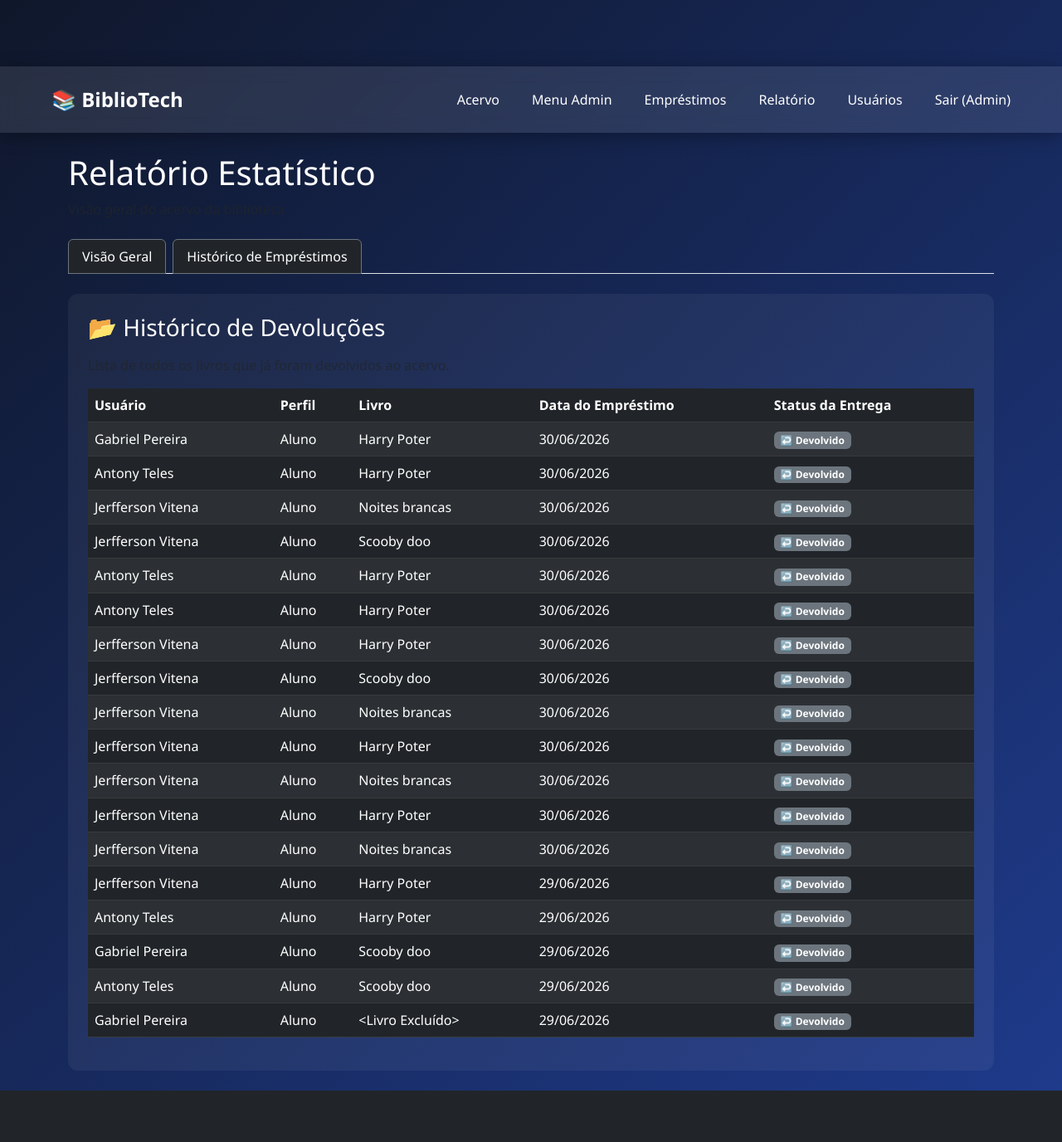
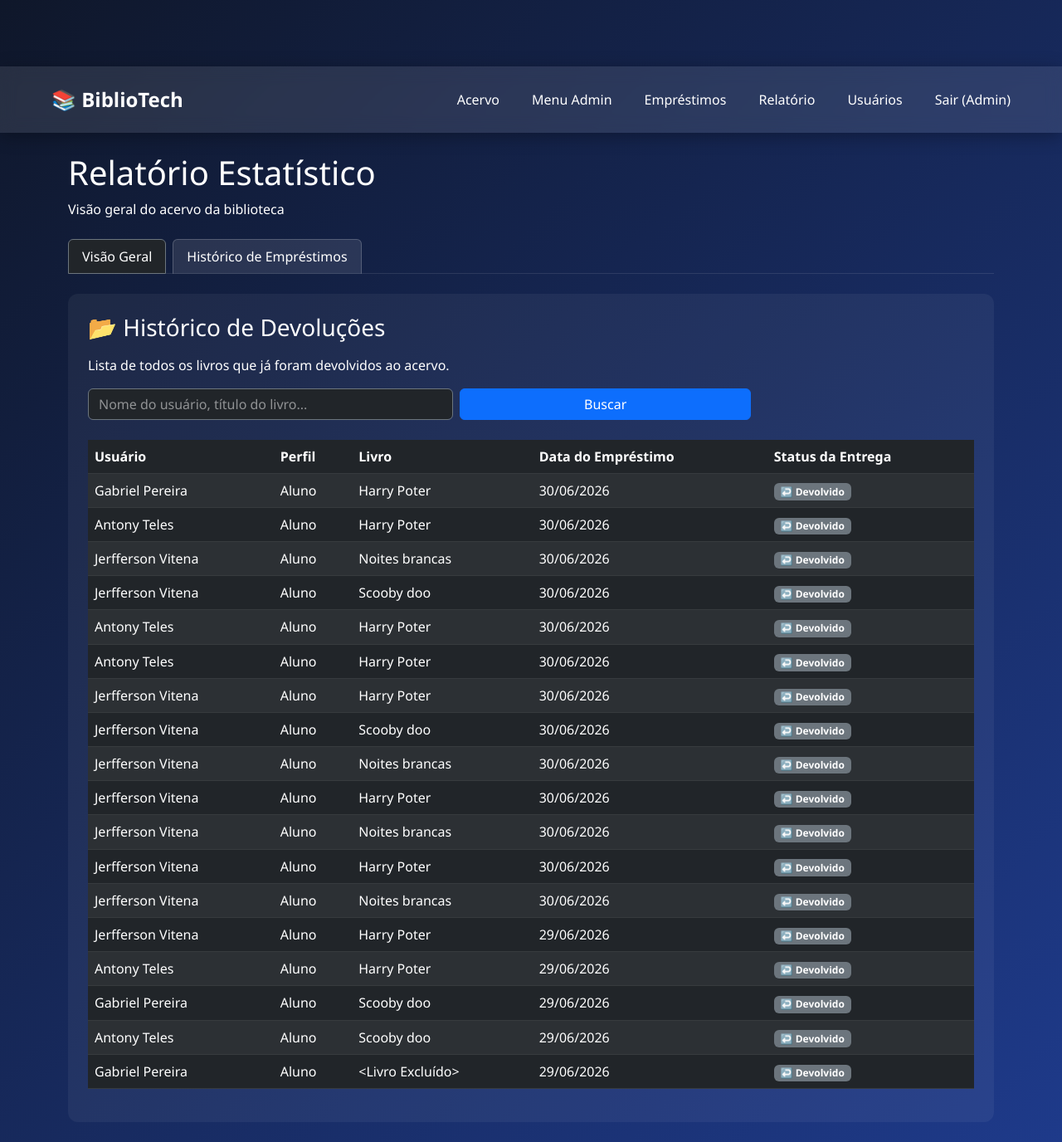
Before and after one commit to antony3005/LibraryProject, a Flask app: page /relatorio in a window 1280 px wide, after a click on "Histórico de Empréstimos". Shown: the whole page at 83% size. Before the commit the page ends 1314 px from the top, so only its background shows below. Run offline with Flask 3, Linux system fonts and the light colour scheme; a user stored in the database is signed in; some libraries are stand-ins or nearby versions.

Commit message:
Adiçao de filtro por nome e titulo ao relatorio e marcação na aba de relatorios

```diff
--- a/app/routes.py
+++ b/app/routes.py
@@ -382,22 +382,38 @@ def painel_professor():
 def relatorio():
     hoje = datetime.utcnow()
 
+    # 1. Captura o termo de busca digitado no input (name="busca")
+    busca = request.args.get('busca', '').strip()
+
     categorias = Categoria.query.all()
     livros_por_categoria = [
         {'nome': c.nome, 'total': len(c.livros)} for c in categorias
     ]
 
-    # Carrega o livro junto para evitar erro se livro foi excluído
-    emprestimos_ativos = Emprestimo.query.options(joinedload(Emprestimo.livro)) \
-        .filter_by(devolucao=False).all()
+    # 2. Cria as queries base para Ativos e Histórico
+    query_ativos = Emprestimo.query.options(joinedload(Emprestimo.livro), joinedload(Emprestimo.usuario)).filter_by(devolucao=False)
+    query_historico = Emprestimo.query.options(joinedload(Emprestimo.livro), joinedload(Emprestimo.usuario)).filter_by(devolucao=True)
 
-    historico_emprestimos = Emprestimo.query.options(joinedload(Emprestimo.livro)) \
-        .filter_by(devolucao=True).order_by(Emprestimo.id.desc()).all()
+    # 3. Se o usuário digitou algo na busca, aplica os filtros relacionais
+    if busca:
+        filtro_pesquisa = or_(
+            Usuario.nome.ilike(f'%{busca}%'),
+            Usuario.sobrenome.ilike(f'%{busca}%'),
+            Livro.titulo.ilike(f'%{busca}%')
+        )
+        # É necessário dar .join() explicitamente nas tabelas para que o filtro funcione
+        query_ativos = query_ativos.join(Emprestimo.usuario).join(Emprestimo.livro).filter(filtro_pesquisa)
+        query_historico = query_historico.join(Emprestimo.usuario).join(Emprestimo.livro).filter(filtro_pesquisa)
+
+    # 4. Executa as queries com os filtros aplicados (se houverem)
+    emprestimos_ativos = query_ativos.all()
+    historico_emprestimos = query_historico.order_by(Emprestimo.id.desc()).all()
 
     total_emprestimos = len(emprestimos_ativos)
     atrasados = [e for e in emprestimos_ativos if e.data_devolucao and e.data_devolucao < hoje]
     sugestoes = BookSuggestion.query.all()
 
+    # 5. Retorna os dados, incluindo a variável 'busca' para manter o texto no input
     return render_template(
         'relatorio.html',
         livros_por_categoria=livros_por_categoria,
@@ -406,5 +422,6 @@ def relatorio():
         historico=historico_emprestimos,
         atrasados=atrasados,
         sugestoes=sugestoes,
-        hoje=hoje
+        hoje=hoje,
+        busca=busca
     )
--- a/app/static/css/relatorio.css
+++ b/app/static/css/relatorio.css
@@ -34,3 +34,27 @@
 .table-box h3 {
     margin-bottom: 16px;
 }
+
+.text-muted{
+    color: white !important;
+}
+
+.nav-tabs {
+    border-bottom: 1px solid rgba(255, 255, 255, 0.1);
+}
+
+.nav-tabs .nav-link.active {
+    background-color: rgba(255, 255, 255, 0.1) !important;
+    border-color: rgba(255, 255, 255, 0.2) rgba(255, 255, 255, 0.2) transparent !important;
+    color: #fff !important;
+}
+
+.nav-tabs .nav-link:hover:not(.active) {
+    background-color: rgba(255, 255, 255, 0.05);
+    border-color: transparent;
+}
+
+.form-control::placeholder {
+    color: rgba(255, 255, 255, 0.5) !important;
+    opacity: 1; /* O Firefox exige isso */
+}
--- a/app/templates/relatorio.html
+++ b/app/templates/relatorio.html
@@ -144,6 +144,22 @@
             <div class="table-box mt-4">
                 <h3>📂 Histórico de Devoluções</h3>
                 <p class="text-muted">Lista de todos os livros que já foram devolvidos ao acervo.</p>
+                <form method="GET" action="{{ url_for('relatorio') }}" class="mb-4">
+                    <div class="row g-2 align-items-center">
+                        <div class="col-md-5">
+                            <input type="text" class="form-control bg-dark text-white border-secondary"
+                                name="busca"
+                                placeholder="Nome do usuário, título do livro..."
+                                value="{{ busca }}">
+                        </div>
+                        <div class="col-md-4 d-flex gap-2">
+                            <button type="submit" class="btn btn-primary flex-fill">Buscar</button>
+                            {% if busca %}
+                                <a href="{{ url_for('relatorio') }}" class="btn btn-outline-danger flex-fill">Limpar Filtro</a>
+                            {% endif %}
+                        </div>
+                    </div>
+                </form>
                 <table class="table table-dark table-hover table-striped">
                     <thead>
                         <tr>
```
